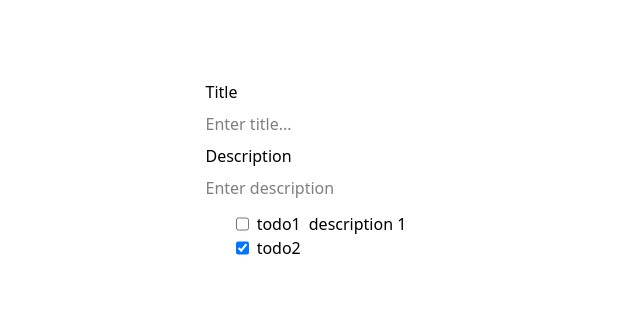
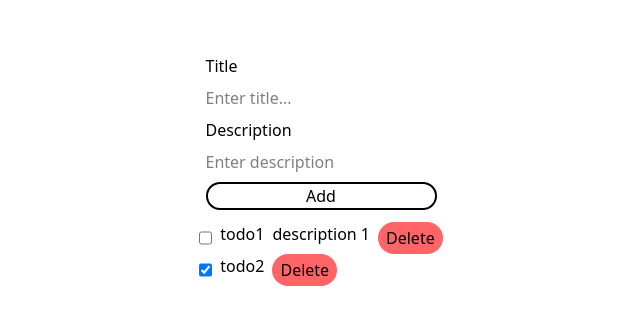
Before and after one commit to bogdanchik88/todo_react, a React (Vite) app: page / in a window 1280 px wide. Shown: the part 230-554 px from the top of the page, without its empty margins (319-959 px from the left). Built offline with nearby package versions, Linux system fonts and the light colour scheme.

Commit message:
Added operations with todos

```diff
--- a/src/App.jsx
+++ b/src/App.jsx
@@ -1,26 +1,53 @@
+import { useEffect, useRef } from "react"
 import useTodosStore from "./store/useTodosStore"
 
 function App() {
 
   const todos = useTodosStore(state => state.todos)
+  const addTodo = useTodosStore(state => state.addTodo)
+  const toggleTodo = useTodosStore(state => state.toggleTodo)
+  const deleteTodo = useTodosStore(state => state.deleteTodo)
+
+  const titleRef = useRef('')
+  const descriptionRef = useRef('')
+
+  const handleAddTodo = () => {
+    const title = titleRef.current.value.trim()
+    const description = descriptionRef.current.value.trim()
+
+    if(title){
+      addTodo(title, description)
+
+      titleRef.current.value = ''
+      titleRef.current.focus()
+      descriptionRef.current.value = ''
+    }
+  }
+
+  useEffect(() => {
+    console.log(todos)
+  }, [todos])
 
   return (
     <>
       <div className="flex flex-col items-center justify-center min-h-screen gap-3">
         <div className="flex flex-col gap-2 justify-start">
           <label htmlFor="Title">Title</label>
-          <input type="text" id="Title" placeholder="Enter title..."/>
+          <input type="text" id="Title" placeholder="Enter title..." ref={titleRef}/>
 
           <label htmlFor="Description">Description</label>
-          <input type="text" id="Description" placeholder="Enter description"/>
+          <input type="text" id="Description" placeholder="Enter description" ref={descriptionRef}/>
+
+          <button className="border-2 rounded-2xl hover:border-amber-100 cursor-pointer" onClick={() => handleAddTodo()}>Add</button>
         </div>
 
         <ul>
           {todos.map(todo => (
             <li key={todo.id} className="flex gap-2">
-              <input type="checkbox" checked={todo.completed} />
+              <input type="checkbox" checked={todo.completed} onChange={() => toggleTodo(todo.id)}/>
               <span>{todo.title}</span>
               {todo.description && <span>{todo.description}</span>}
+              <button className="cursor-pointer bg-red-400 px-2 py-1 rounded-2xl" onClick={() => deleteTodo(todo.id)}>Delete</button>
             </li>
           ))}
         </ul>
--- a/src/store/useTodosStore.js
+++ b/src/store/useTodosStore.js
@@ -5,7 +5,23 @@ const useTodosStore = create((set, get) => ({
             {id: crypto.randomUUID(), title: 'todo2', description: '', completed: true}],
 
 
+    addTodo: (title, description='') => {
+        const currentTodos = get().todos
+        set({todos: [...currentTodos, {id: crypto.randomUUID(), title, description, completed: false}]})
+    },
 
+    deleteTodo: (id) => {
+        const currentTodos = get().todos
+        set({todos: currentTodos.filter(todo => (
+            todo.id !== id))})
+    },
+
+    toggleTodo: (id) => {
+        const currentTodos = get().todos
+        set({todos: currentTodos.map(todo => (
+            todo.id === id ? {...todo, completed: !todo.completed} : todo
+        ))})
+    }
 }))
 
 export default useTodosStore
```
